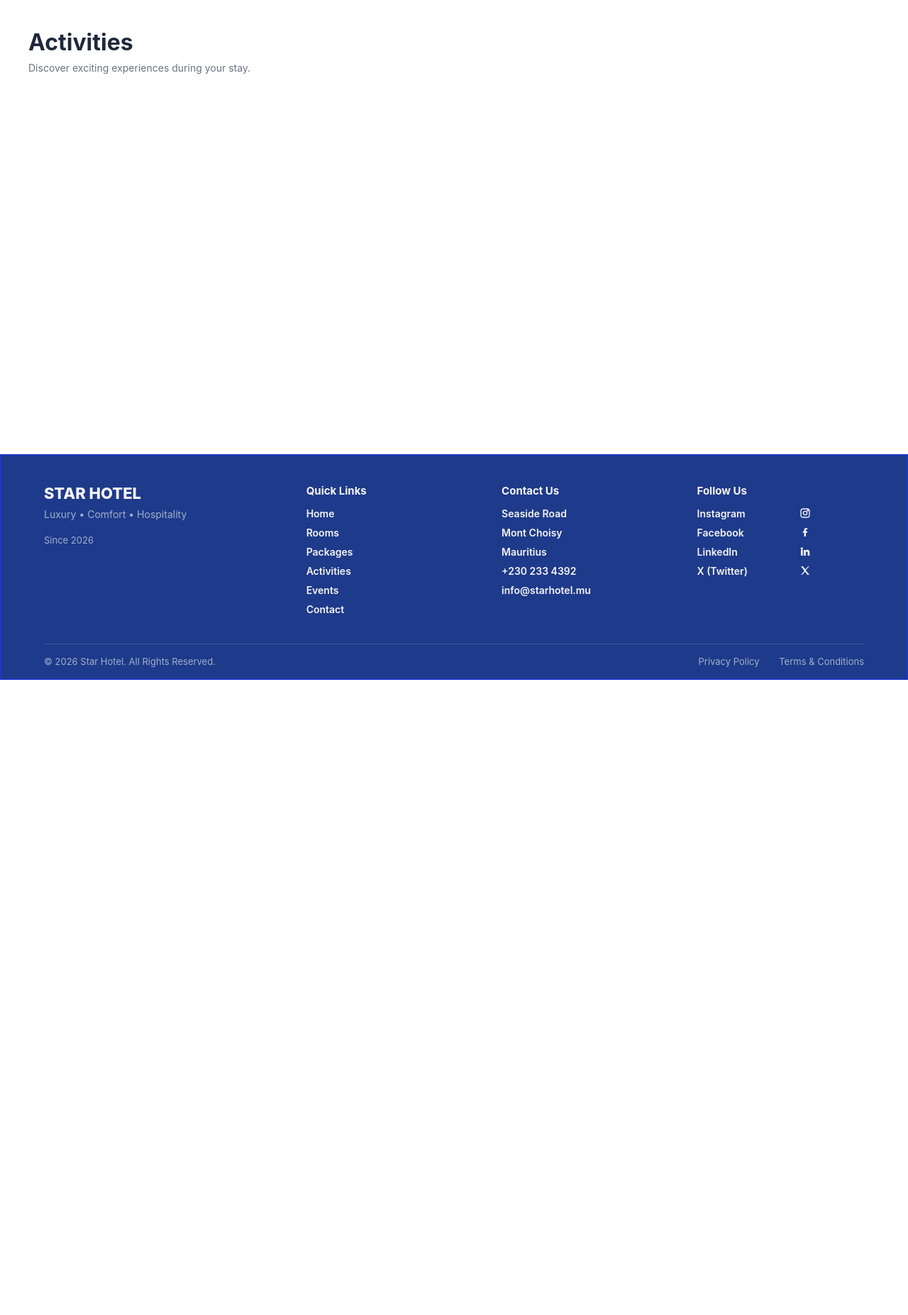
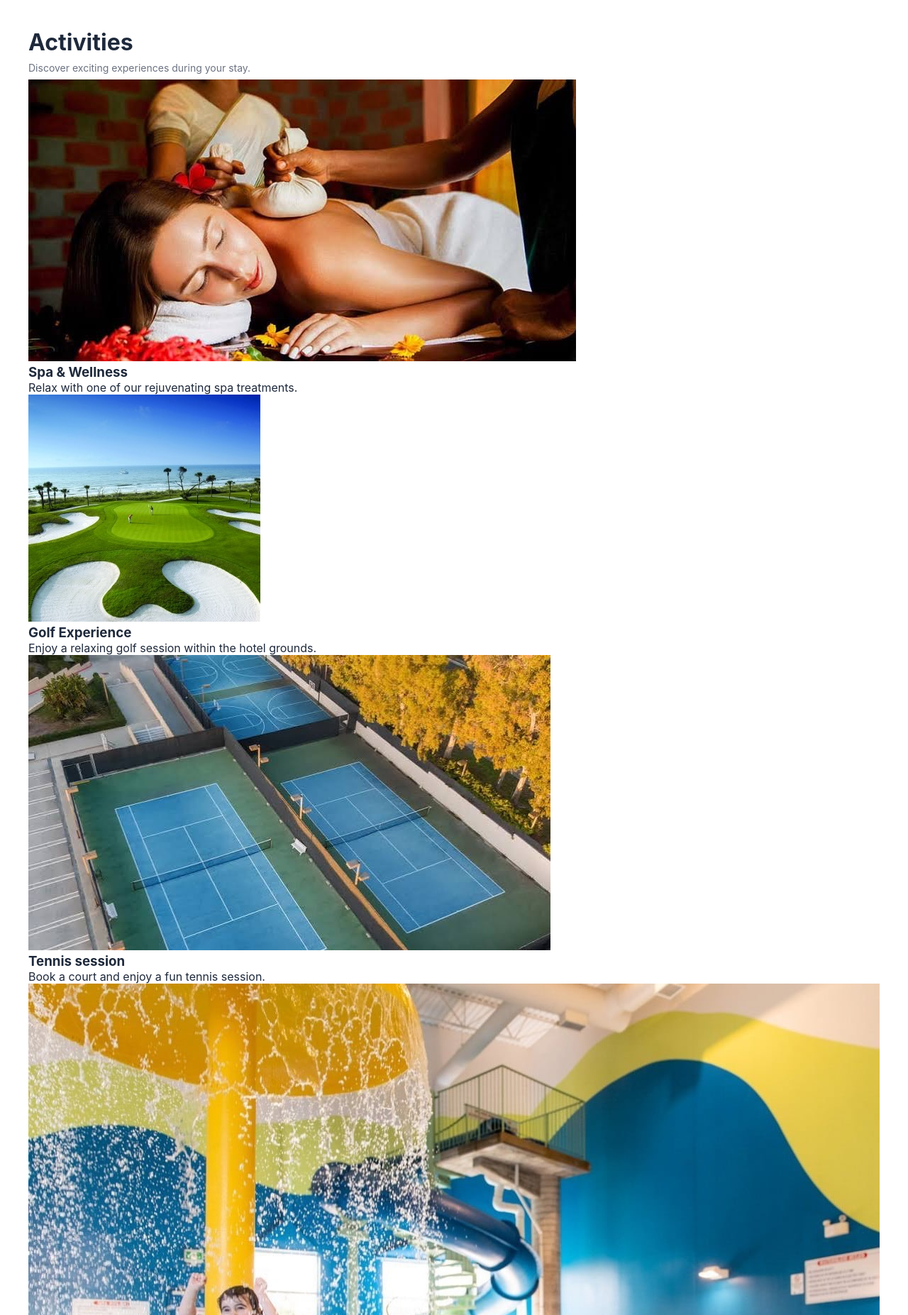
Before and after one commit to Ayushr0129/Star-hotel, a Django app: page /activities/ in a window 1280 px wide. Shown: the part 67-1920 px from the top of the page at 71% size. Before the commit the page ends 1025 px from the top, so only its background shows below. Run offline with Django 5.2, Linux system fonts and the light colour scheme; data comes from the database, SQL or seed files in the repository.

Commit message:
Added basic activity cards to activities page

```diff
--- a/StarHotel/hotel/templates/hotel/activities.html
+++ b/StarHotel/hotel/templates/hotel/activities.html
@@ -9,5 +9,19 @@
         <h1>Activities</h1>
         <p class="section-subtitle">Discover exciting experiences during your stay.</p>
     </div>
+    <div class="activity-list">
+        {% for activity in activities %}
+        <div class="activity-card" id="activity-{{ activity.id }}">
+            <div class="activity-card-image">
+                <img src="{% static activity.image_path %}" alt="{{ activity.name }}">
+            </div>
+
+            <div class="activity-card-info">
+                <h3 class="activity-card-name">{{ activity.name }}</h3>
+                <p class="activity-card-description">{{ activity.description }}</p>
+            </div>
+        </div>
+        {% endfor %}
+    </div>
 </div>
 {% endblock %}
--- a/StarHotel/hotel/views.py
+++ b/StarHotel/hotel/views.py
@@ -91,7 +91,16 @@ def packages(request):
     return render(request, "hotel/packages.html", {"packages": cards})
 
 def activities(request):
-    return render(request, "hotel/activities.html")
+    cards = [
+        {
+            'id': a.act_id,
+            'name': a.act_name,
+            'description': ACTIVITY_DESCRIPTIONS.get(a.act_name, ""),
+            'image_path': ACTIVITY_IMAGES.get(a.act_name, ACTIVITY_FALLBACK),
+        }
+        for a in Activity.objects.order_by("act_id")
+    ]
+    return render(request, "hotel/activities.html", {"activities": cards})
 
 def _cart_total(cart):
     return sum((Decimal(i["price"]) for i in cart), Decimal("0"))
```
